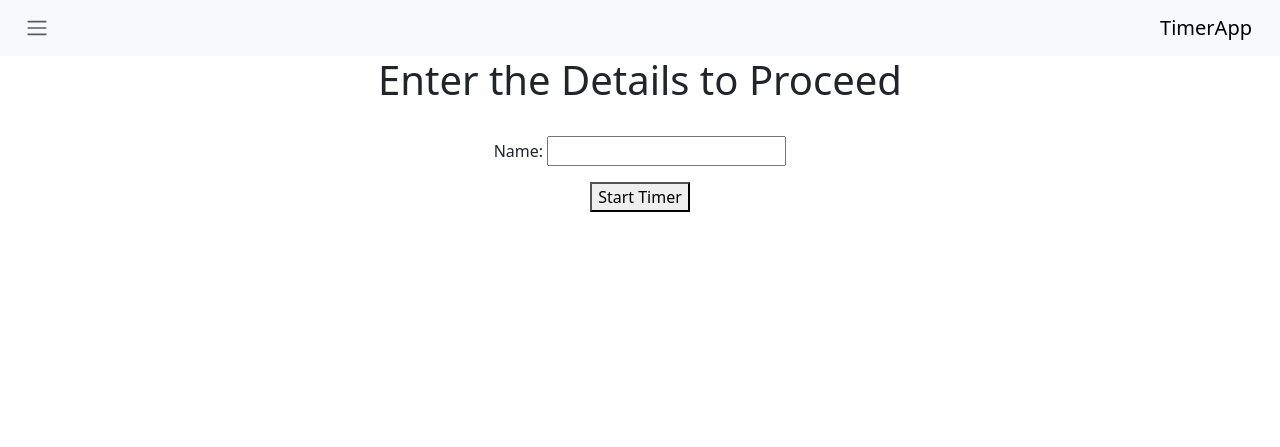
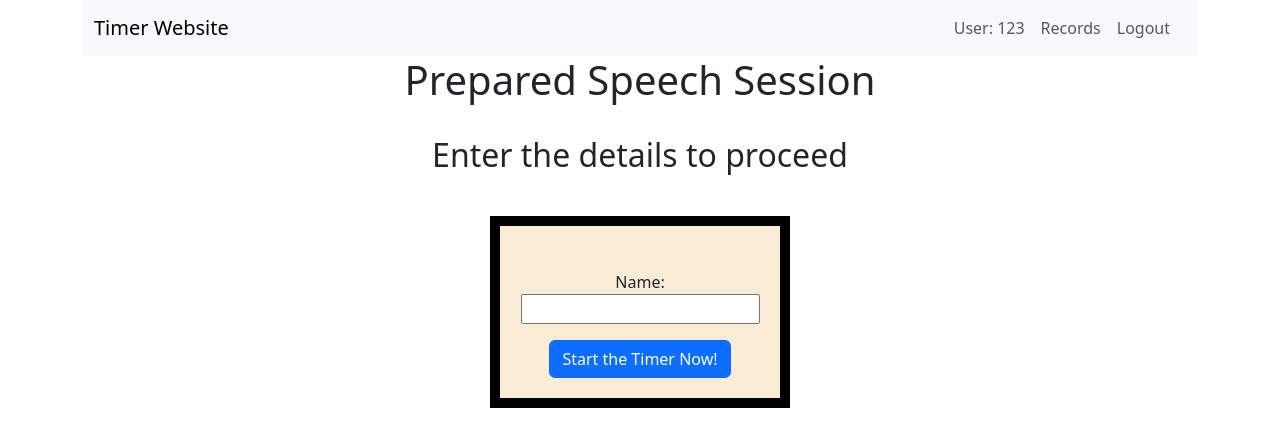
Before and after one commit to ravin-d-27/Timer_Website, a Django app: page /new_timer2/ in a window 1280 px wide. Shown: the top 447 px of the page. Run offline with Django 4.2, Linux system fonts and the light colour scheme; a user stored in the database is signed in.

Commit message:
Done with the Prepared Speeches also

```diff
--- a/Timerweb/Timer/Data_time/timer_data.csv
+++ b/Timerweb/Timer/Data_time/timer_data.csv
@@ -1,2 +1,2 @@
 username, name, time
-456,jsdfks,0 minutes and 8 seconds
+456,Ravin D,0 minutes and 4 seconds
--- a/Timerweb/Timer/templates/Timer/new_timer.html
+++ b/Timerweb/Timer/templates/Timer/new_timer.html
@@ -7,8 +7,9 @@
 
 <div class="container" align="center">
 
-
-    <h1>Enter the Details to Proceed</h1>
+  <h1>Table Topic Session</h1>
+  <br>
+  <h2>Enter the details to proceed</h2>
 <br>
   <div class="containers">
     <form method="post" class="box">
--- a/Timerweb/Timer/templates/Timer/new_timer2.html
+++ b/Timerweb/Timer/templates/Timer/new_timer2.html
@@ -1,101 +1,49 @@
 
+{% extends 'base.html' %}
 
+{% block content %}
 
-
-
-
-<html>
-
-<head>
-
-    <title>Timer Website</title>
-
-    <meta charset="utf-8">
-    <meta name="viewport" content="width=device-width, initial-scale=1">
-    <meta name="description" content="">
-    <meta name="author" content="Mark Otto, Jacob Thornton, and Bootstrap contributors">
-    <meta name="generator" content="Hugo 0.84.0">
-    <title>Python Hunt!</title>
-    <link rel="canonical" href="https://getbootstrap.com/docs/5.0/examples/sticky-footer-navbar/">
-    <!-- Bootstrap core CSS -->
-    <link href="https://cdn.jsdelivr.net/npm/bootstrap@5.3.0/dist/css/bootstrap.min.css" rel="stylesheet" integrity="sha384-9ndCyUaIbzAi2FUVXJi0CjmCapSmO7SnpJef0486qhLnuZ2cdeRhO02iuK6FUUVM" crossorigin="anonymous">
-    <!-- Favicons -->
-
-    <meta name="theme-color" content="#7952b3">
-
-</head>
-
-
-<header>
-
-
-    <nav class="navbar navbar-expand-lg navbar-light bg-light">
-        <div class="container-fluid">
 {% if user.is_authenticated %}
-          <button class="btn btn-white" type="button" data-bs-toggle="offcanvas" data-bs-target="#offcanvasExample" aria-controls="offcanvasExample">
-            <span class="navbar-toggler-icon"></span>
-          </button>
-          {% endif %}
-            <a class="navbar-brand" href="{% url 'home' %}">
-              TimerApp
-            </a>
-            <button class="navbar-toggler" type="button" data-bs-toggle="collapse" data-bs-target="#navbarNav" aria-controls="navbarNav" aria-expanded="false" aria-label="Toggle navigation">
-              <span class="navbar-toggler-icon"></span>
-            </button>
-              </div>
-            </div>
-        </div>
-      </nav>
-
-
-
-</header>
-
-
-<body>
 
 <div class="container" align="center">
 
-        <h1>Enter the Details to Proceed</h1>
+
+<h1>Prepared Speech Session</h1>
 <br>
-
-
-        <form method="post">
+<h2>Enter the details to proceed</h2>
+<br>
+  <div class="containers">
+    <form method="post" class="box">
       {% csrf_token %}
-          {{ form.as_p }}
-          <button type="submit">Start Timer</button>
+      <div class="mb-3"><br>
+        <label for="{{ form.name.id_for_label }}" >Name:<br></label>
+        <br>{{ form.name }}
+    </div>
+      <button type="submit" class="btn btn-primary">Start the Timer Now!</button>
     </form>
+  </div>
 
 
 
 </div>
 
+{% else %}
 
+<br><br>
+<br><br>
+<br><br>
+<div class="containering">
+  <div>
+      <h1 class="error-message" align="center">404 - Page Not Found</h1>
+      <p align="center">Oops! The page you are looking for might be in another castle.</p>
+      <div class="image-container" align="center">
+          <img src="https://www.pngkit.com/png/full/12-129685_sad-face-transparent-png-crying-emoji-transparent-background.png" alt="Sad Mario" width="50px" height="50px">
+      </div>
+      <br>
+      <p align="center"><a class="btn btn-primary" href="/">Home page</a></p>
+  </div>
+</div>
 
-</body>
+{% endif %}
 
-<!--
-<footer class="container">
-    <h6><p align='center'>&copy; X-Evolve 2023</p></h6>
-    <h6><p align='center' >All Rights Reserved </p></h6>
-</footer>
--->
-<script src="https://cdn.jsdelivr.net/npm/@popperjs/core@2.11.8/dist/umd/popper.min.js" integrity="sha384-I7E8VVD/ismYTF4hNIPjVp/Zjvgyol6VFvRkX/vR+Vc4jQkC+hVqc2pM8ODewa9r" crossorigin="anonymous"></script>
-<script src="https://cdn.jsdelivr.net/npm/bootstrap@5.3.2/dist/js/bootstrap.min.js" integrity="sha384-BBtl+eGJRgqQAUMxJ7pMwbEyER4l1g+O15P+16Ep7Q9Q+zqX6gSbd85u4mG4QzX+" crossorigin="anonymous"></script>
-  </body>
-  <script>
-    function copyToClipboard(button) {
-      var codeBlock = button.previousElementSibling;
-      var text = codeBlock.textContent || codeBlock.innerText;
-      var textarea = document.createElement('textarea');
-      textarea.value = text;
-      document.body.appendChild(textarea);
-      textarea.select();
-      document.execCommand('copy');
-      document.body.removeChild(textarea);
-      alert('Code copied to clipboard');
-    }
-  </script>
-
-
-</html>
+{% endblock %}
--- a/Timerweb/Timer/views.py
+++ b/Timerweb/Timer/views.py
@@ -36,12 +36,18 @@ def new_timer(request):
 
 def start_timer2(request, timer_id):
     timer = Timer.objects.get(pk=timer_id)
+    userName = request.user.username
+    request.session[userName+'start_time'] = datetime.now().timestamp()
+
     return render(request, 'Timer/start_time2.html', {'timer': timer})
 
 def new_timer2(request):
+    userName = request.user.username
     if request.method == 'POST':
         form = TimerForm(request.POST)
         if form.is_valid():
+            name = form.cleaned_data['name']
+            request.session[userName+'name'] = name
             timer = form.save()
             return redirect('start_timer2', timer_id=timer.id)
     else:
```
Also changed, not shown: Timerweb/Timer/templates/Timer/start_time2.html (+14 -93 lines), Timerweb/db.sqlite3. Lines whose indentation alone changed are shown as unchanged.
